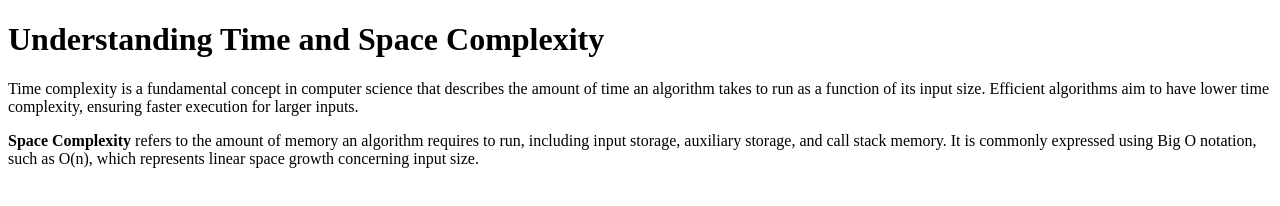
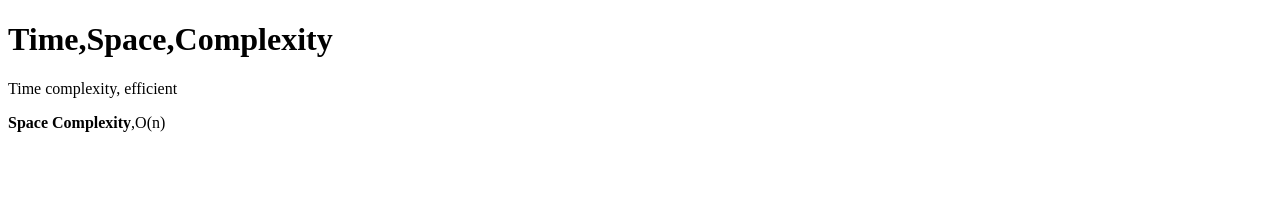
Before and after one commit to acciojob/time-and-space-complexity-Amaan1911, a website: page main.html in a window 1280 px wide. Drawn offline with Linux system fonts and the light colour scheme.

Commit message:
created a submission

```diff
--- a/main.html
+++ b/main.html
@@ -8,11 +8,9 @@
 
 <body>
 	<!-- the entire body must be written by student -->
-	   <h1>Understanding Time and Space Complexity</h1>
-
-    <p>Time complexity is a fundamental concept in computer science that describes the amount of time an algorithm takes to run as a function of its input size. Efficient algorithms aim to have lower time complexity, ensuring faster execution for larger inputs.</p>
-
-    <p><b>Space Complexity</b> refers to the amount of memory an algorithm requires to run, including input storage, auxiliary storage, and call stack memory. It is commonly expressed using Big O notation, such as O(n), which represents linear space growth concerning input size.</p>
+		<h1>Time,Space,Complexity</h1>
+	<p>Time complexity, efficient</p>
+	<p><b>Space Complexity</b>,O(n)</p>
 
     <script type="text/javascript" src="./script.js">
 </script>
```
